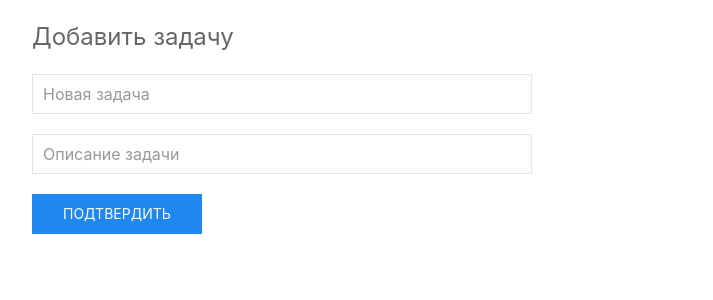
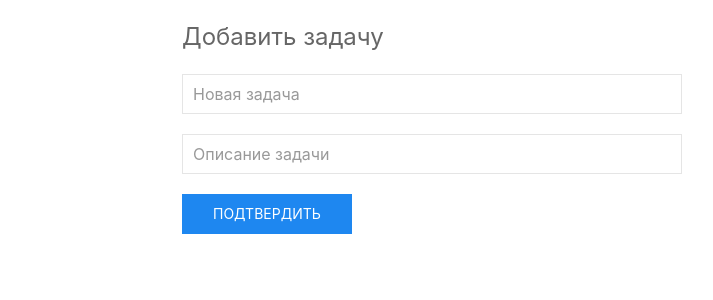
Before and after one commit to EvgeniiMorozov/flask_homework, a Flask app: page /add in a window 1280 px wide. Shown: the part 80-380 px from the top of the page, without its empty margins (8-721 px from the left). Run offline with Flask 2, Linux system fonts and the light colour scheme.

Commit message:
modify base template

```diff
--- a/flask_homework_l53/templates/base.html
+++ b/flask_homework_l53/templates/base.html
@@ -30,7 +30,7 @@
 
     </header>
 
-    <div class="uk-container uk-container-large">
+    <div class="uk-container uk-container-small">
 
     {% block main %}{% endblock main %}
 
```
